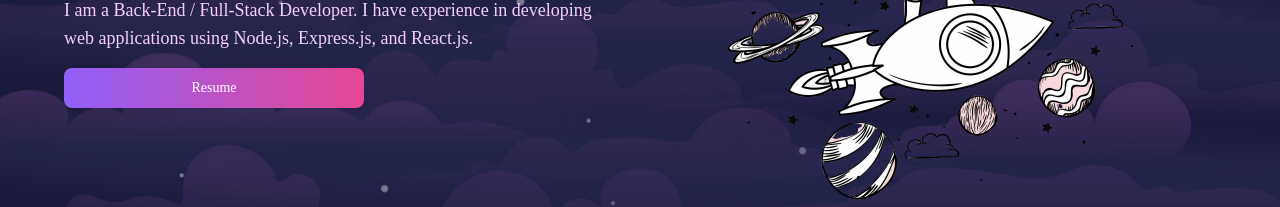
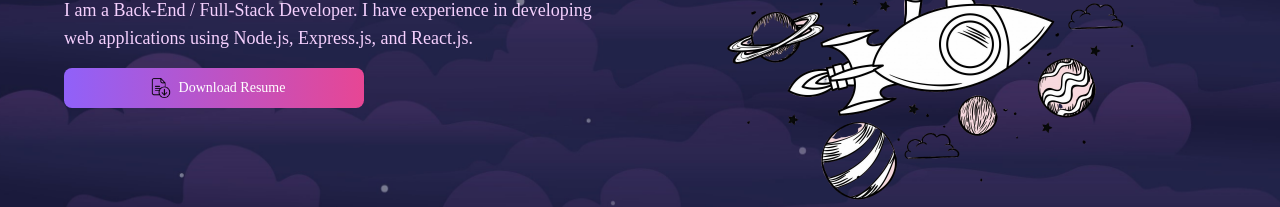
Before and after one commit to Aviral0702/Portfolio-final, a React (Vite) app: page / in a window 1280 px wide. Shown: the part 408-615 px from the top of the page. Built offline with nearby package versions, Linux system fonts and the light colour scheme; no server answers.

Commit message:
feat: add file icon to Resume download button for improved visual clarity

```diff
--- a/src/Sections/Home.jsx
+++ b/src/Sections/Home.jsx
@@ -4,7 +4,7 @@ import astronaut from "../assets/Images/rb_38616.png";
 import Typewriter from "typewriter-effect";
 import { Button } from "flowbite-react";
 import Resume from "../assets/resume/Aviral_asthana_Cl.pdf";
-
+import fileIcon from "../assets/icons/file.png";
 const Home = () => (
   <div id="home" className="relative min-h-screen w-full overflow-hidden group">
     {/* Background Image */}
@@ -45,7 +45,8 @@ const Home = () => (
             href={Resume}
             download="Aviral_Asthana_Resume"
           >
-            Resume
+            <img src={fileIcon} alt="" width={20} height={14} className="mx-2"/>
+            Download Resume
           </Button>
         </div>
 
```
Also changed, not shown: src/assets/icons/file.png (added).
